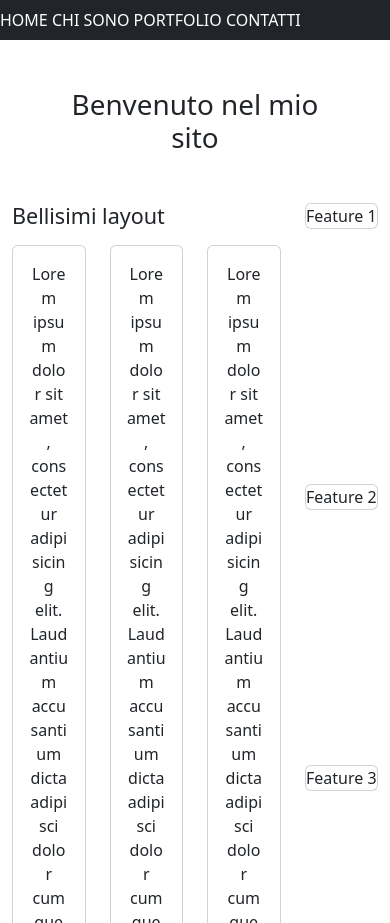
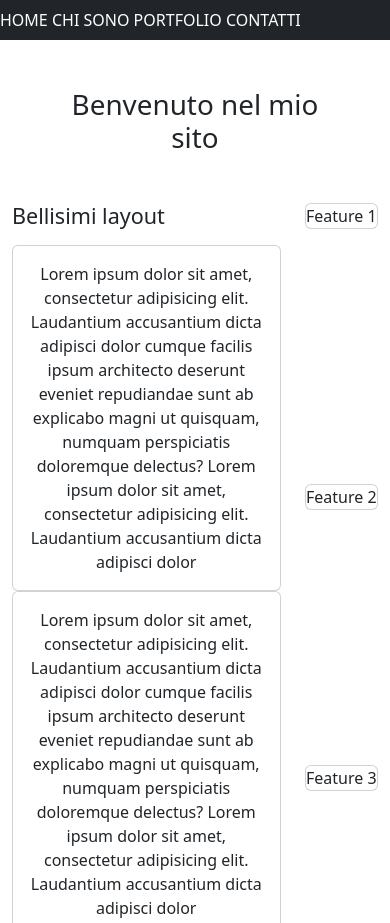
Before and after one commit to Lambo95/U2-W6-D4-ES, a website: page index.html in a window 390 px wide. Shown: the top 923 px of the page. Drawn offline with nearby package versions, Linux system fonts and the light colour scheme; files that its build step writes are made by us from their sources.

Commit message:
Update index.html

```diff
--- a/index.html
+++ b/index.html
@@ -35,7 +35,7 @@
                     <div class="second-title">
                         <h4 class="card-title text-start mb-3">Bellisimi layout</h4>
                     </div>
-                    <div class="col-4">
+                    <div class="col-sm-12 col-md-4">
                         <div class="card">
                             <div class="card-body">
                                 <p class="card-text">Lorem ipsum dolor sit amet, consectetur adipisicing elit.
@@ -53,7 +53,7 @@
                             </div>
                         </div>
                     </div>
-                    <div class="col-4">
+                    <div class="col-sm-12 col-md-4">
                         <div class="card">
                             <div class="card-body">
                                 <p class="card-text">Lorem ipsum dolor sit amet, consectetur adipisicing elit.
@@ -71,7 +71,7 @@
                             </div>
                         </div>
                     </div>
-                    <div class="col-4">
+                    <div class="col-sm-12 col-md-4">
                         <div class="card">
 
                             <div class="card-body">
```
